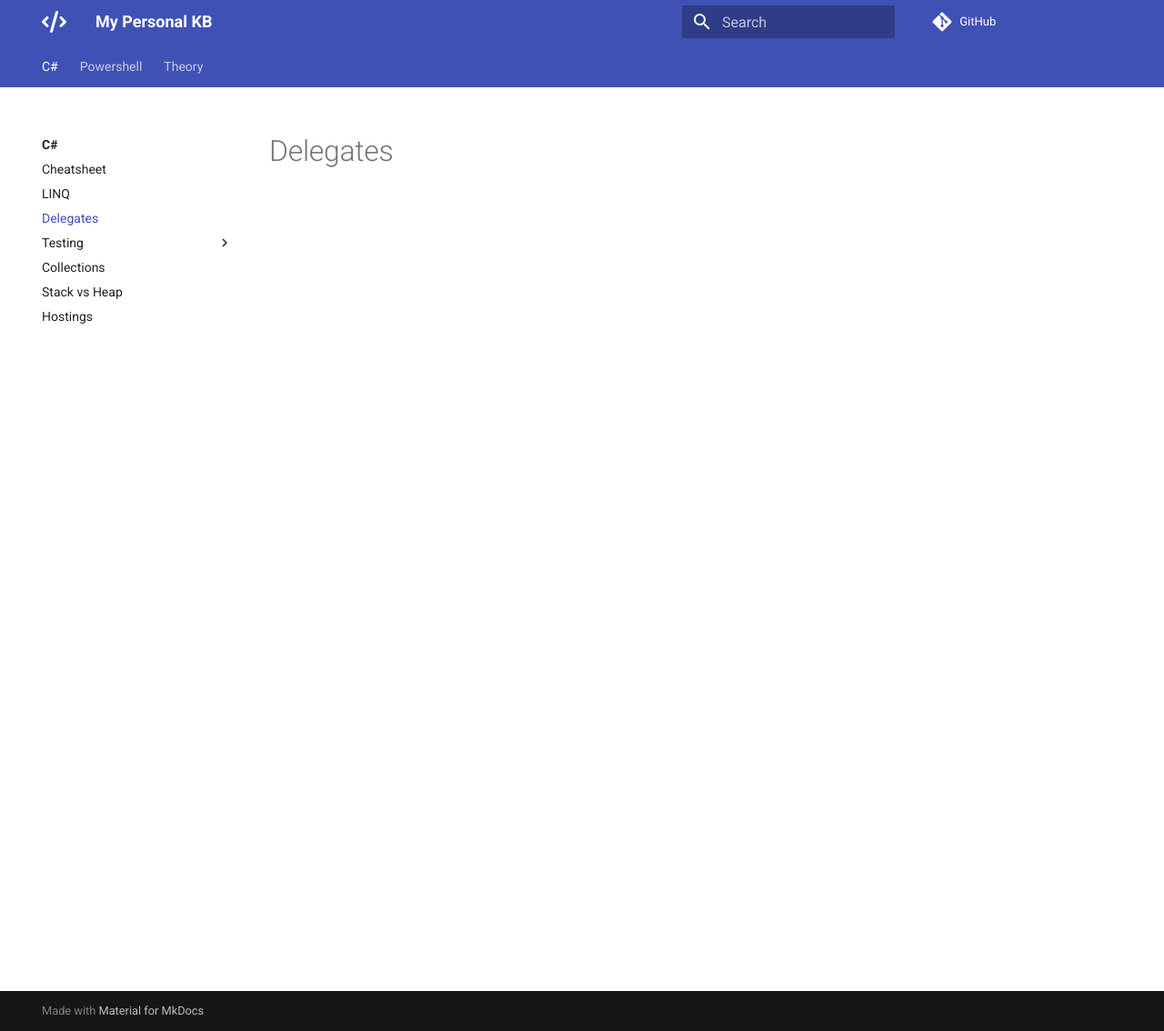
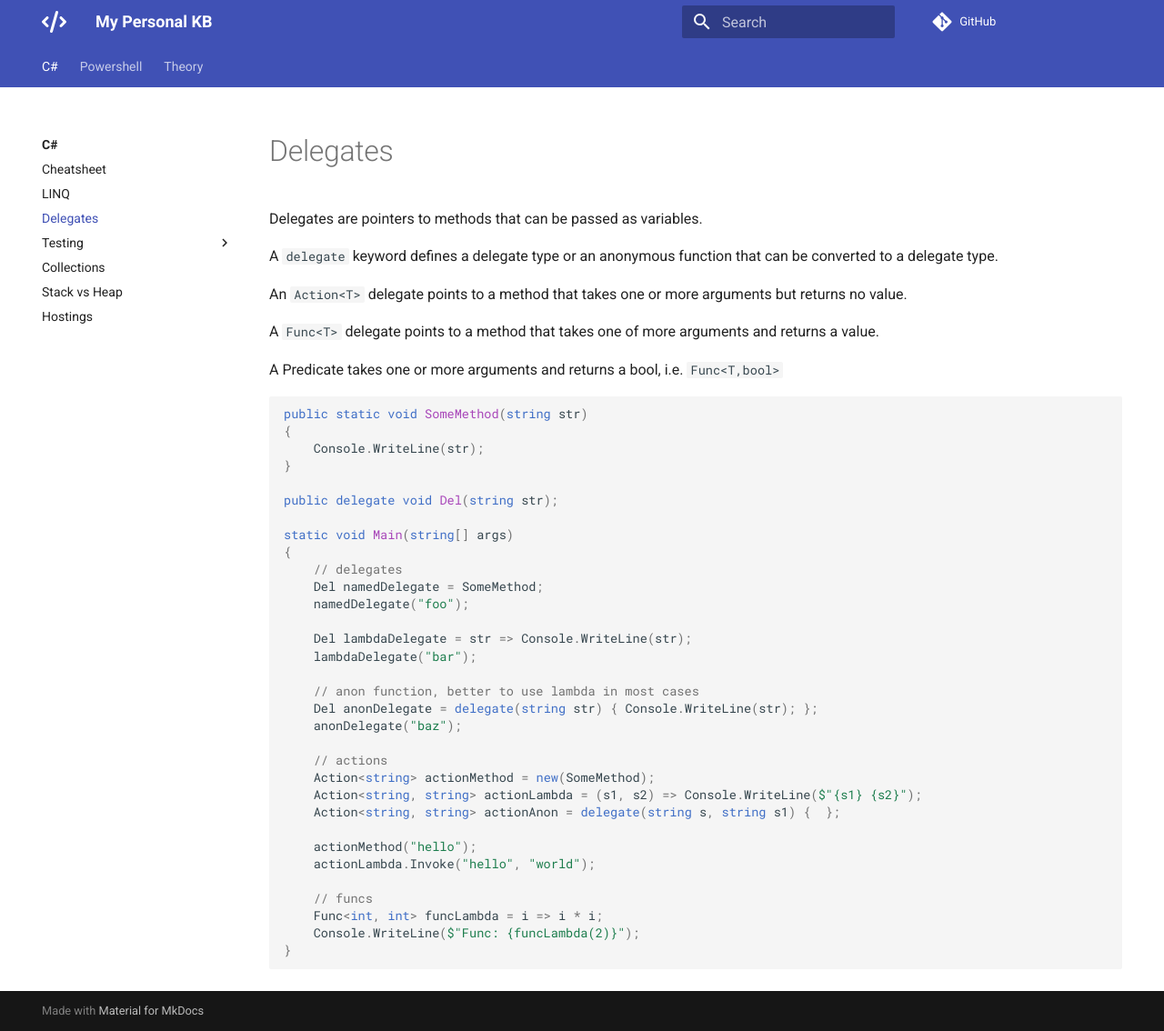
Before and after one commit to mrhockeymonkey/mrhockeymonkey.github.io, an MkDocs documentation site: the page built from docs/C#/delegates.md, in a window 1280 px wide and 1134 px high. Shown: the whole window at 91% size. Built offline with MkDocs 1.6.1 and Material for MkDocs 9.7.7, drawn with Linux system fonts in a browser that asks for light colours; comment, search, counter and statistics services are not loaded.

Commit message:
delegates

````diff
--- a/docs/C#/delegates.md
+++ b/docs/C#/delegates.md
@@ -1 +1,45 @@
 # Delegates
+Delegates are pointers to methods that can be passed as variables.
+
+A `delegate` keyword defines a delegate type or an anonymous function that can be converted to a delegate type.
+
+An `Action<T>` delegate points to a method that takes one or more arguments but returns no value.
+
+A `Func<T>` delegate points to a method that takes one of more arguments and returns a value.
+
+A Predicate takes one or more arguments and returns a bool, i.e. `Func<T,bool>`
+
+```c#
+public static void SomeMethod(string str)
+{
+    Console.WriteLine(str);
+}
+
+public delegate void Del(string str);
+
+static void Main(string[] args)
+{
+    // delegates
+    Del namedDelegate = SomeMethod;
+    namedDelegate("foo");
+
+    Del lambdaDelegate = str => Console.WriteLine(str);
+    lambdaDelegate("bar");
+
+    // anon function, better to use lambda in most cases
+    Del anonDelegate = delegate(string str) { Console.WriteLine(str); };
+    anonDelegate("baz");
+
+    // actions
+    Action<string> actionMethod = new(SomeMethod);
+    Action<string, string> actionLambda = (s1, s2) => Console.WriteLine($"{s1} {s2}");
+    Action<string, string> actionAnon = delegate(string s, string s1) {  };
+
+    actionMethod("hello");
+    actionLambda.Invoke("hello", "world");
+
+    // funcs
+    Func<int, int> funcLambda = i => i * i;
+    Console.WriteLine($"Func: {funcLambda(2)}");
+}
+```
````
